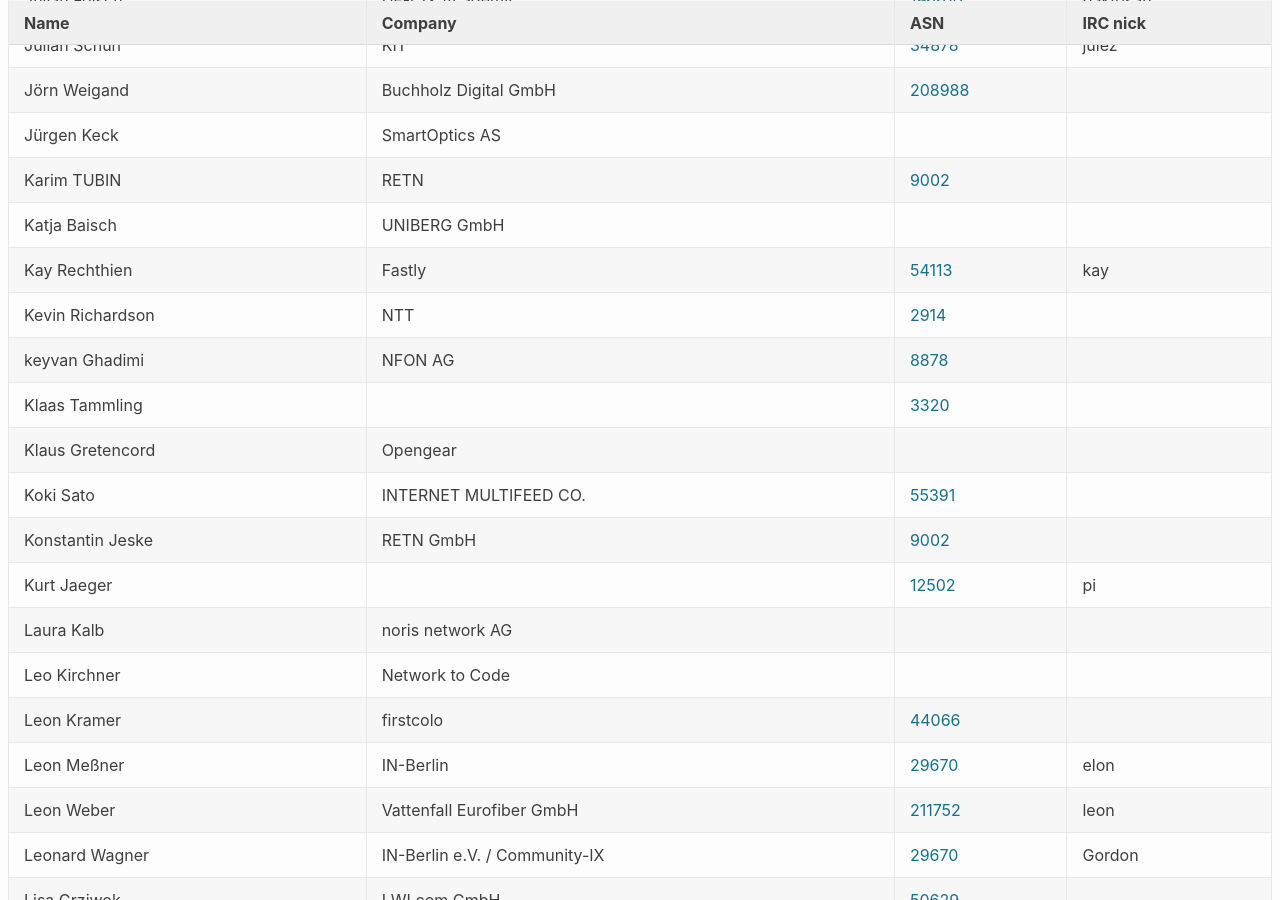
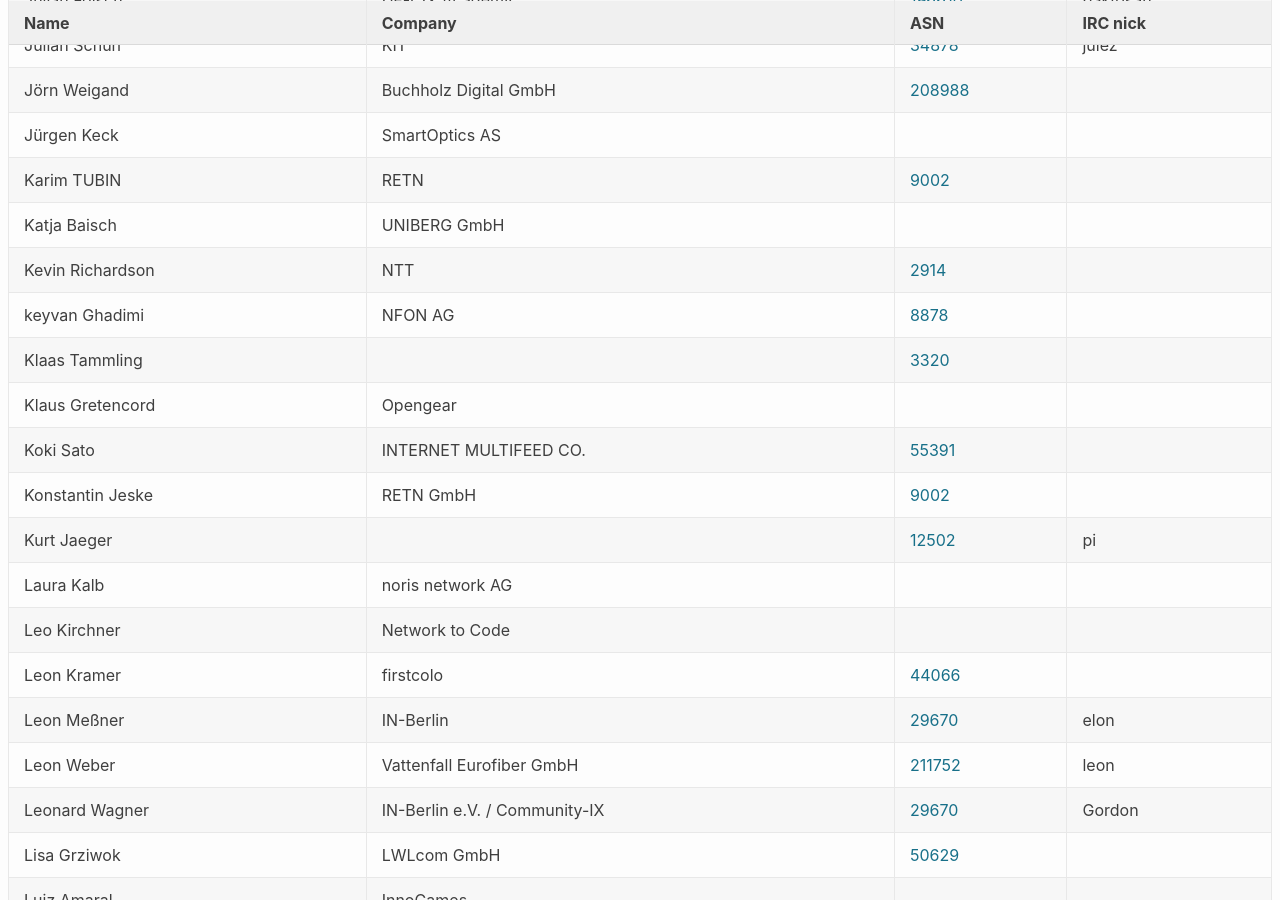
Before and after one commit to denog/pretix-attendeelist, a Jekyll site: the page built from denog14/index.md, in a window 1280 px wide and 900 px high, scrolled down 6094 px. Built offline with Jekyll 4.4.1, drawn with Linux system fonts in a browser that asks for light colours.

Commit message:
Latest data: Thu Nov 10 16:36:48 UTC 2022

```diff
--- a/_data/attendees_denog14_onsite.json
+++ b/_data/attendees_denog14_onsite.json
@@ -820,12 +820,6 @@
     "company": "UNIBERG GmbH",
     "irc": null,
     "asn": null
-  },
-  {
-    "name": "Kay Rechthien",
-    "company": "Fastly",
-    "irc": "kay",
-    "asn": "54113"
   },
   {
     "name": "Kevin Richardson",
```
